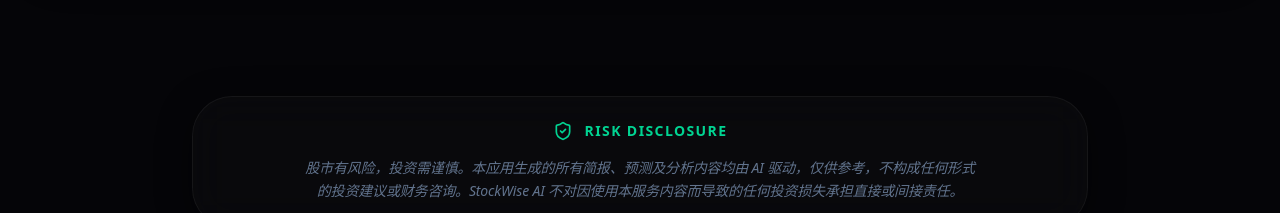
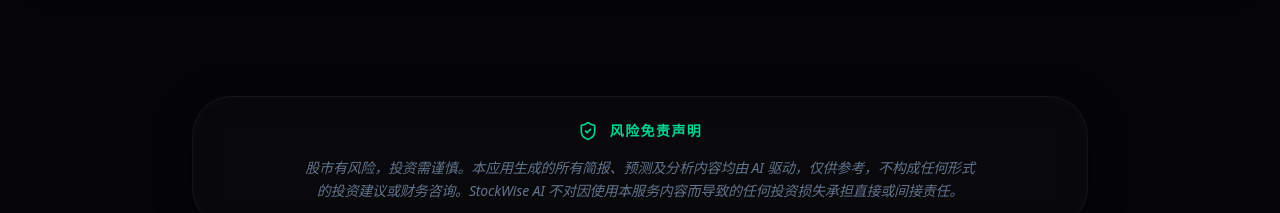
Before and after one commit to franksunye/stockwise, a Next.js app in the folder frontend/: page /pricing in a window 1280 px wide. Shown: the part 2080-2293 px from the top of the page. Built offline with nearby package versions, Linux system fonts and the light colour scheme; no server answers.

Commit message:
style(pricing): translate risk disclosure to Chinese
Localized the risk disclosure header to '风险免责声明' for consistency with the rest of the page

```diff
--- a/frontend/src/app/pricing/page.tsx
+++ b/frontend/src/app/pricing/page.tsx
@@ -415,7 +415,7 @@ function PricingContent() {
         <div className="glass-card p-6 md:p-10 border-indigo-500/10 bg-gradient-to-br from-indigo-500/[0.03] to-transparent text-center max-w-4xl mx-auto">
           <div className="flex items-center justify-center gap-3 mb-4 text-emerald-400">
             <ShieldCheck size={20} />
-            <span className="text-sm font-black uppercase tracking-widest">Risk Disclosure</span>
+            <span className="text-sm font-black uppercase tracking-widest">风险免责声明</span>
           </div>
           <p className="text-slate-500 text-sm leading-relaxed max-w-2xl mx-auto italic font-medium">
             股市有风险，投资需谨慎。本应用生成的所有简报、预测及分析内容均由 AI 驱动，仅供参考，不构成任何形式的投资建议或财务咨询。StockWise AI 不对因使用本服务内容而导致的任何投资损失承担直接或间接责任。
```
